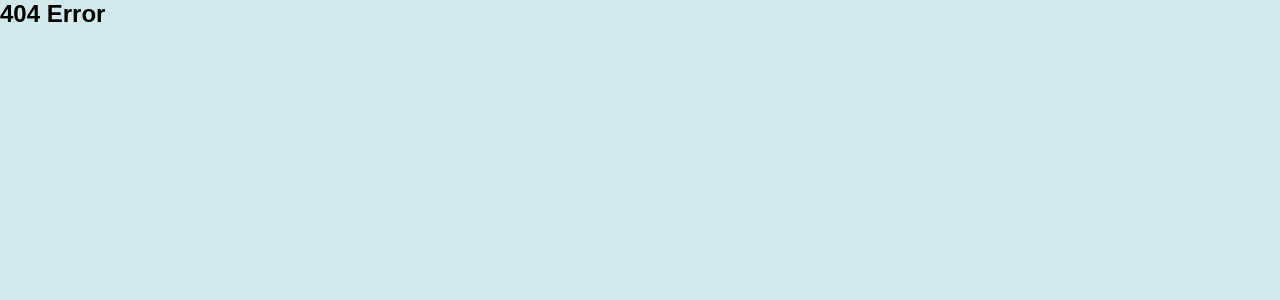
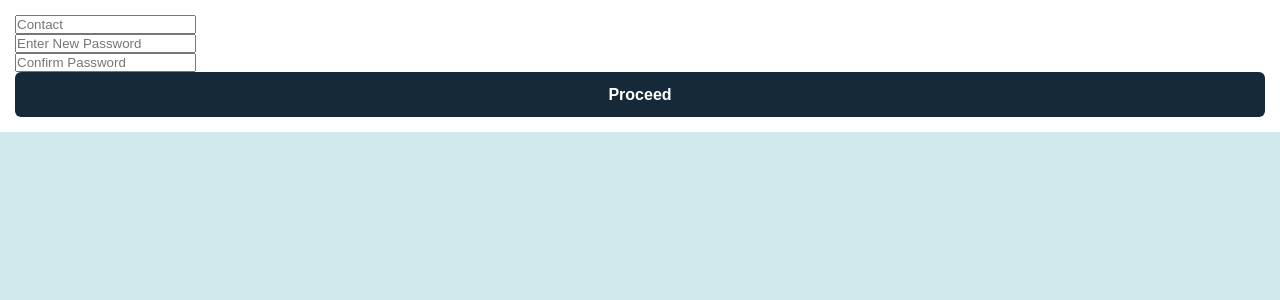
Before and after one commit to Prithvi105/quizapp, a React (Create React App) app: page /forgotpass in a window 1280 px wide. Shown: the top 300 px of the page. Built offline with nearby package versions, Linux system fonts and the light colour scheme; no server answers.

Commit message:
Added Forgot password Component

```diff
--- a/src/App.jsx
+++ b/src/App.jsx
@@ -7,6 +7,7 @@ import QuesForm from './components/faculty/quesForm';
 import QuestionList from './components/faculty/quesList';
 import PageNotFound from './components/pagenotFound';
 import './app.css'
+import ForgotPass from './components/forgotpass';
 
 
 
@@ -27,6 +28,7 @@ export const App = () => {
           <Route path="/" element={<Login />} />
           <Route path="/registration" element={<Register />} />
           <Route path = "/questionList" element = {<><Header/><QuestionList questionList={questionList}/></>} />
+          <Route path = '/forgotpass' element={ <ForgotPass />} />
           <Route path='/*' element = {<PageNotFound />} />
         </Routes>
       </BrowserRouter>
--- a/src/components/faculty/quesForm/index.jsx
+++ b/src/components/faculty/quesForm/index.jsx
@@ -37,34 +37,39 @@ const QuesForm = ({addQuestion}) => {
             <form action = "">
               <h1>Add Questions</h1>
                 <input
-                    type='textarea'
+                    type='text'
                     placeholder = "Enter Question"
                     value = {question}
                     onChange = {(e) => setQuestion(e.target.value)}
+                    required={true}
                 />
                 <input
                     type = "text"
                     placeholder = "option A"
                     value = {optionA}
                     onChange = {(e) => setOptionA(e.target.value)}
+                    required={true}
                 />
                 <input
                     type = "text"
                     placeholder = "option B"
                     value = {optionB}
                     onChange = {(e) => setOptionB(e.target.value)}
+                    required={true}
                 />
                 <input
                     type = "text"
                     placeholder = "option C"
                     value = {optionC}
                     onChange = {(e) => setOptionC(e.target.value)}
+                    required={true}
                 />
                 <input
                     type = "text"
                     placeholder = "option D"
                     value = {optionD}
                     onChange = {(e) => setOptionD(e.target.value)}
+                    required={true}
                 />
                 <select name="type"
                     onChange={(e) => {setCorrectAnswer(e.target.value)}}
--- /dev/null
+++ b/src/components/forgotpass/index.jsx
@@ -0,0 +1,61 @@
+import axios from "axios";
+import { useEffect, useState } from "react";
+import { useNavigate } from "react-router";
+import { Wrapper } from "./style";
+
+
+const ForgotPass = () => {
+    const [contact, setContact] = useState();
+    const [password, setPassword] = useState('');
+    const [confirmPassword, setConfirmPassword] = useState('');
+    const [users, setUsers] = useState([]);
+
+    const navigate = useNavigate()
+
+    useEffect( () => {
+      axios.get('https://quizattendace.onrender.com/api/user/read')
+      .then((res) => {
+        console.log(res.data);
+        setUsers(res.data);
+      })
+      .catch((error) => {
+        console.log(error.message);
+      });
+    }, [])
+
+    const changePass = () => {
+      // console.log(contact)
+      users.forEach((user) => {
+        if (user.contact == contact){
+          axios.post('https://quizattendace.onrender.com/api/user/resetPassword',
+          {
+            contact,
+            password
+          })
+          .then((res) => {
+            alert("Password changed Successfully.")
+            navigate('/')
+            console.log(res.data)
+          })
+          .catch( (err) => {
+            console.log(err.message)
+          })
+        }
+      })
+
+    }
+    return (
+        <Wrapper>
+            <div className="main">
+            <form>
+              <input type="text" name="" id="" placeholder="Contact " value={contact} onChange={ (e) => setContact(e.target.value)}/>
+              <input type="password" name="" id="" placeholder="Enter New Password" value ={password} onChange={ (e) => {setPassword(e.target.value)}}/>
+              <input type="password" name="" id="" placeholder="Confirm Password" value ={confirmPassword} onChange={ (e) =>{setConfirmPassword(e.target.value)}}/>
+              <input type="button" value="Proceed" onClick={changePass}/>
+            </form>
+            </div>
+        </Wrapper>
+    )
+}
+
+export default ForgotPass;
--- /dev/null
+++ b/src/components/forgotpass/style.js
@@ -0,0 +1,8 @@
+import { styled } from "styled-components";
+
+
+export const Wrapper = styled.section`
+form input {
+    display: block;
+}
+`
--- a/src/components/loginForm/index.jsx
+++ b/src/components/loginForm/index.jsx
@@ -3,6 +3,7 @@ import { useState } from "react";
 import "./style.css";
 import axios from "axios";
 import { useNavigate } from "react-router";
+import { Link } from "react-router-dom";
 
 export const Login = () => {
   const [contact, setContact] = useState("");
@@ -10,7 +11,7 @@ export const Login = () => {
   const navigate = useNavigate()
   const login = (e) => {
     e.preventDefault();
-    axios.post("https://server-api1-li2k.onrender.com/api/user/login", {
+    axios.post("https://quizattendace.onrender.com/api/user/login", {
         contact,password,
       }).then((res) => {
         console.log(res.data);
@@ -53,7 +54,7 @@ export const Login = () => {
 
                     <div class="remember-forget">
                     <label><input type="checkbox" />Remember me</label>
-                    <a href="/login">Forgot Password?</a>
+                    <Link to='/forgotpass' >Forgot Password?</Link>
                     </div>
 
                     <input
--- a/src/components/registrationForm/index.jsx
+++ b/src/components/registrationForm/index.jsx
@@ -11,14 +11,12 @@ export const Register = () => {
   const navigate = useNavigate();
   const register = (e) => {
     e.preventDefault();
-    axios.post("https://server-api1-li2k.onrender.com/api/user/add", {
+    axios.post("https://quizattendace.onrender.com/api/user/add", {
         username,contact,password,role,
       }).then(
-        (res) => {console.log(res.data);
+        (res) => {console.log(res);
           navigate('/') }
-
-        )
-
+      )
       .catch((err) => {console.log(err.message);})
 
       .finally(() => {
```
